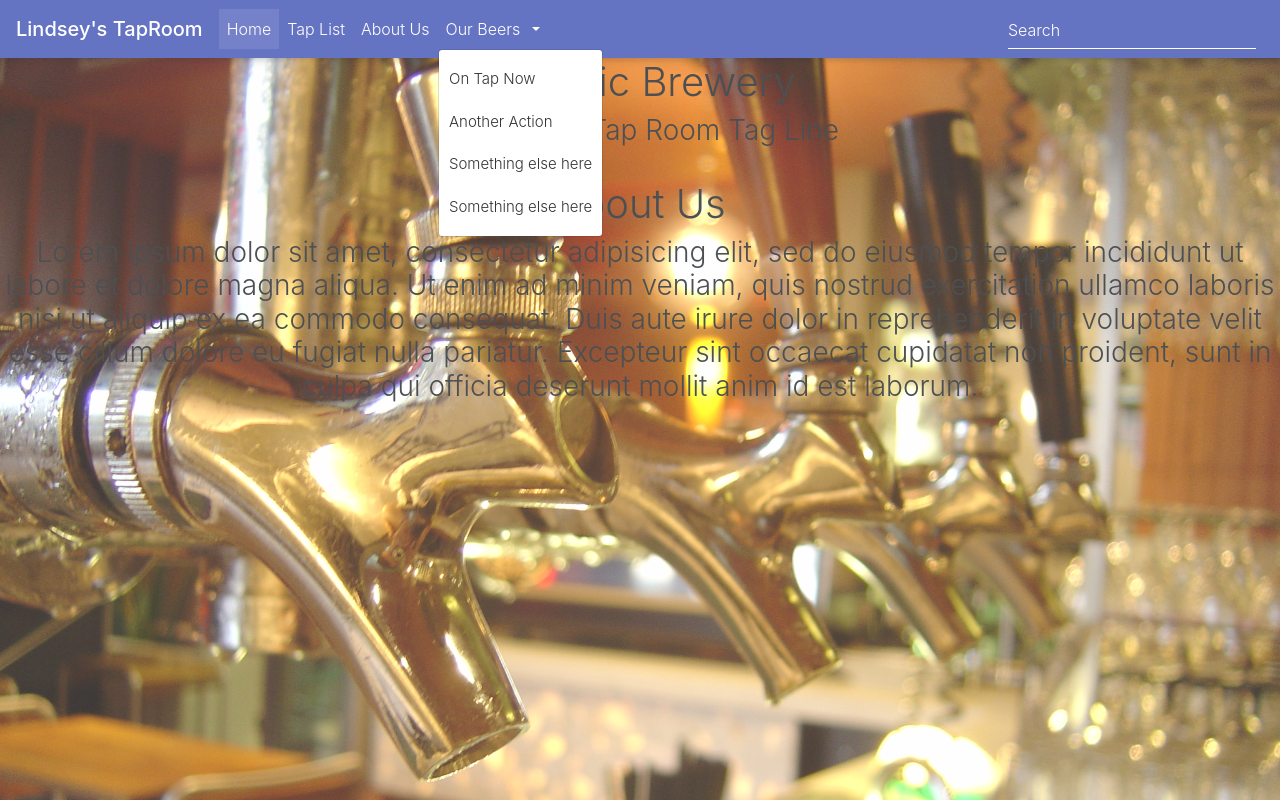
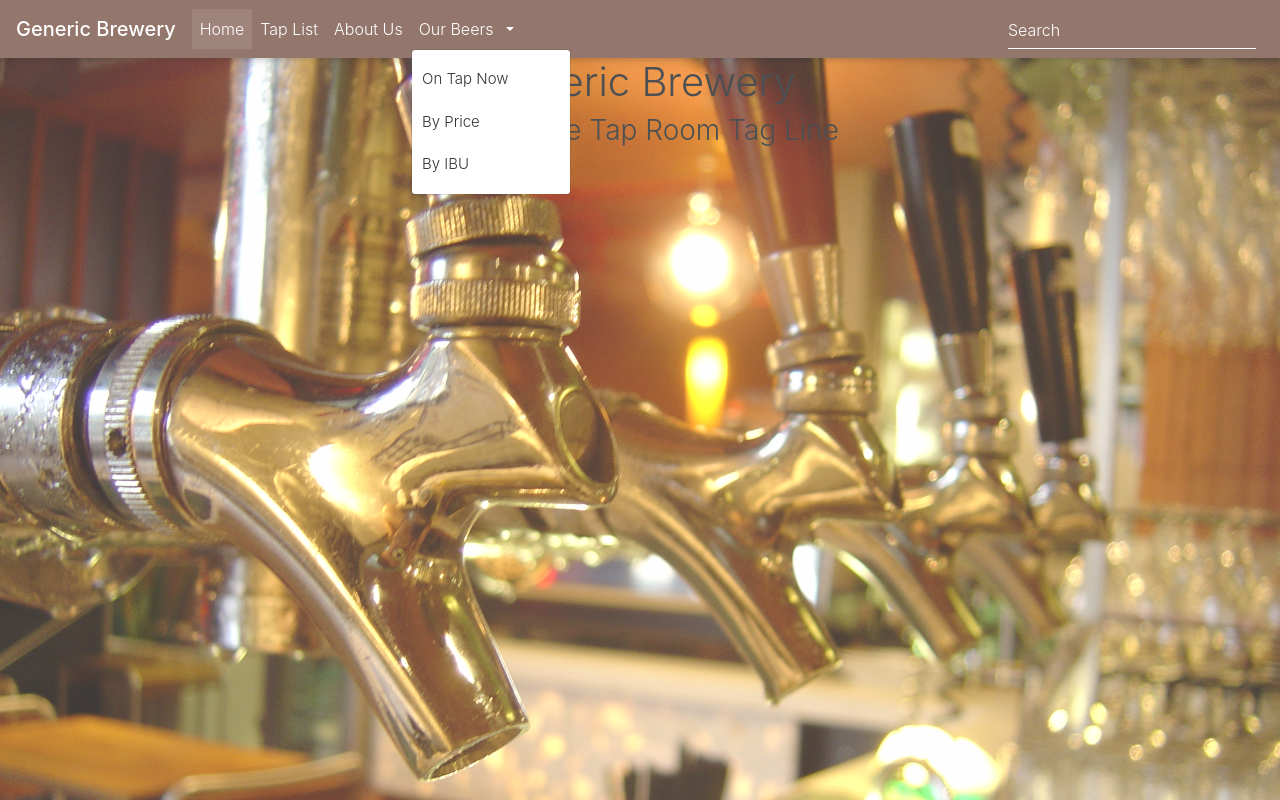
Before and after one commit to linbaker/Tap-Room, a React (Create React App) app: page /#/ in a window 1280 px wide. Both pictures are taken after a click on the element "Our Beers". Shown: the top 800 px of the page. Built offline with nearby package versions, Linux system fonts and the light colour scheme.

Commit message:
Update NavBar, remove About from homesplash

```diff
--- a/src/App.js
+++ b/src/App.js
@@ -20,6 +20,7 @@ function App() {
           <Route path="/AboutUs" component={About} />
         </Switch>
     </HashRouter>
+    <About/>
     </div>
   );
 }
--- a/src/HomeSplash.jsx
+++ b/src/HomeSplash.jsx
@@ -1,6 +1,5 @@
 import React from 'react';
 import TapsPhoto from './assets/taps.jpg';
-import About from './About';
 
 function HomeSplash() {
   const homeSplashStyles = {
@@ -15,7 +14,6 @@ function HomeSplash() {
       <h1>Generic Brewery</h1>
       <h3>Here is the Tap Room Tag Line</h3>
     <br/>
-    <About/>
     </div>
   );
 }
--- a/src/NavBar.jsx
+++ b/src/NavBar.jsx
@@ -15,9 +15,9 @@ toggleCollapse = () => {
 
 render() {
   return (
-      <MDBNavbar color="indigo" dark expand="md">
+      <MDBNavbar color="brown" dark expand="md">
         <MDBNavbarBrand>
-          <strong className="white-text">Lindsey's TapRoom</strong>
+          <strong className="white-text">Generic Brewery</strong>
         </MDBNavbarBrand>
         <MDBNavbarToggler onClick={this.toggleCollapse} />
         <MDBCollapse id="navbarCollapse3" isOpen={this.state.isOpen} navbar>
@@ -37,10 +37,10 @@ render() {
                   <span className="mr-2">Our Beers</span>
                 </MDBDropdownToggle>
                 <MDBDropdownMenu>
+                  {/* For later sorted tap lists  */}
                   <MDBDropdownItem href="#!">On Tap Now</MDBDropdownItem>
-                  <MDBDropdownItem href="#!">Another Action</MDBDropdownItem>
-                  <MDBDropdownItem href="#!">Something else here</MDBDropdownItem>
-                  <MDBDropdownItem href="#!">Something else here</MDBDropdownItem>
+                  <MDBDropdownItem href="#!">By Price</MDBDropdownItem>
+                  <MDBDropdownItem href="#!">By IBU</MDBDropdownItem>
                 </MDBDropdownMenu>
               </MDBDropdown>
             </MDBNavItem>
```
